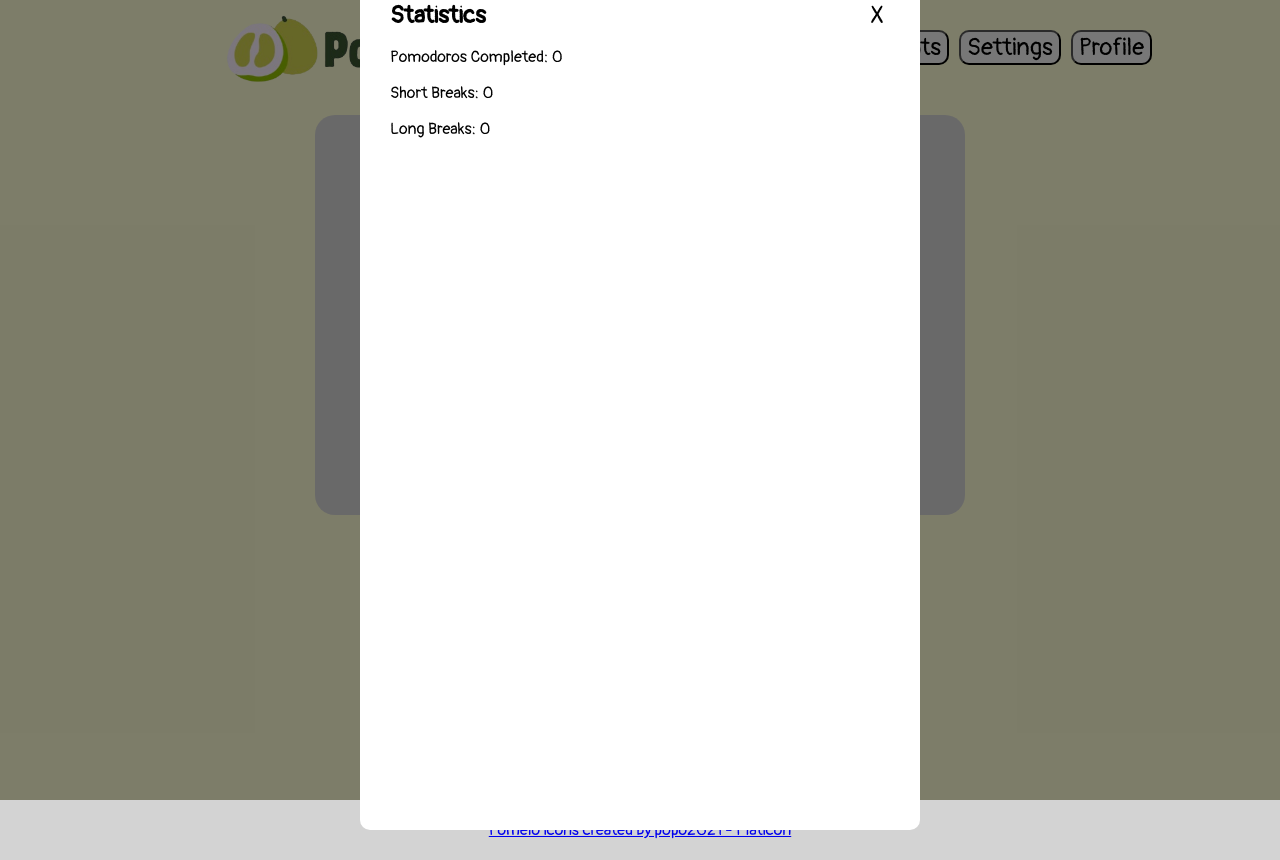
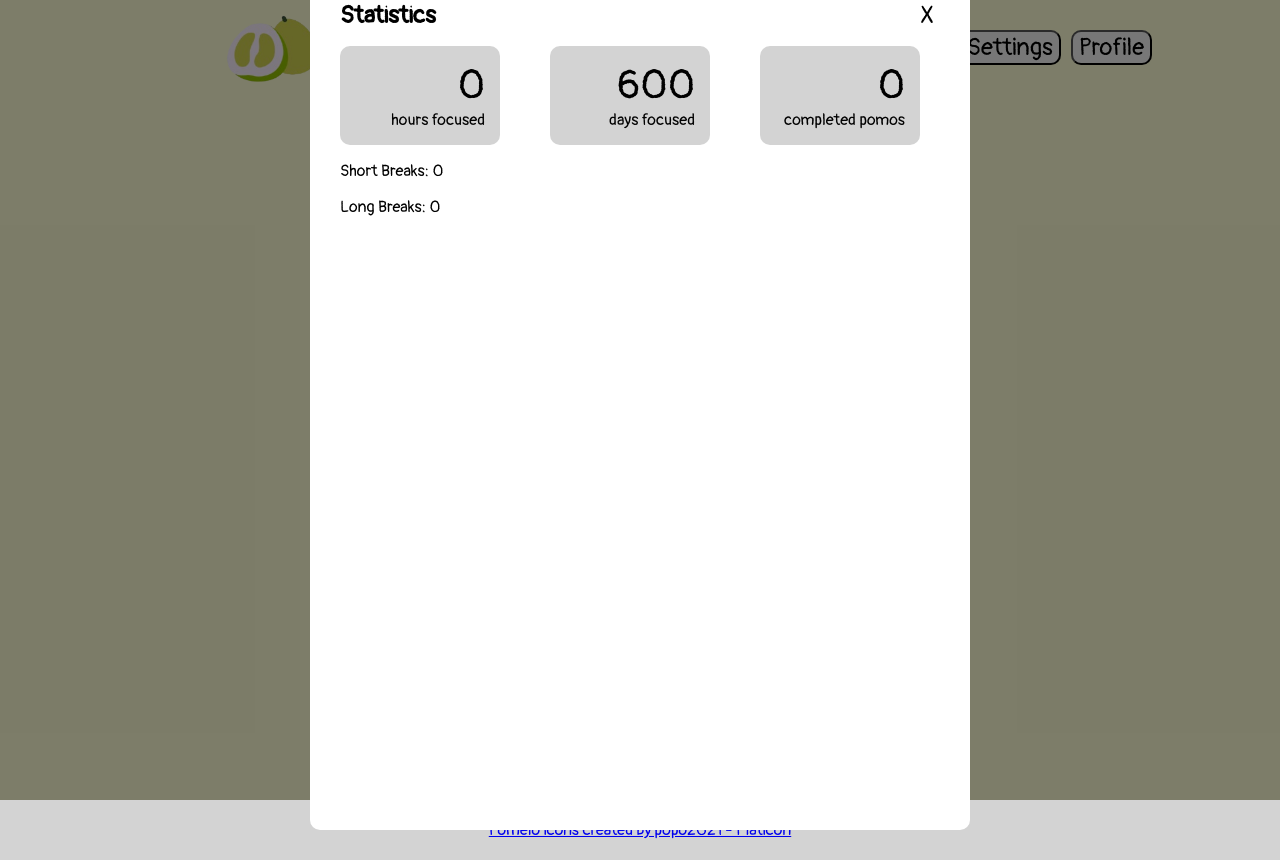
Before and after one commit to samm1c/pomolo, a React (Vite) app in the folder client/: page / in a window 1280 px wide. Both pictures are taken after a click on the button "Stats". Built offline with nearby package versions, Linux system fonts and the light colour scheme.

Commit message:
moved states again, added containers to stats for styling

```diff
--- a/client/src/App.css
+++ b/client/src/App.css
@@ -118,7 +118,7 @@ button {
     background: white;
     padding: 30px;
     border-radius: 10px;
-    width: 500px;
+    width: 600px;
     height: 800px;
 }
 
@@ -126,6 +126,7 @@ button {
     display: flex;
     justify-content: space-between;
     align-items: center;
+    margin-bottom: 15px;
 }
 
 .x-button {
@@ -136,3 +137,21 @@ button {
 h2 {
     margin: 0;
 }
+
+.stat-box {
+    background: lightgray;
+    width: 130px;
+    border-radius: 10px;
+    padding: 15px;
+    text-align: right;
+}
+
+.stat-num {
+    font-size: 40px;
+}
+
+.stat-container {
+    display: flex;
+    justify-content: row;
+    gap: 50px;
+}
--- a/client/src/App.jsx
+++ b/client/src/App.jsx
@@ -18,11 +18,6 @@ function App() {
     setSessions(prev => [...prev, newSession]); // append to list
   };
 
-  // counter functions
-  const numPomos = sessions.filter(session => session.type === "pomo").length;
-  const numShort = sessions.filter(session => session.type === "short").length;
-  const numLong = sessions.filter(session => session.type === "long").length;
-
   return (
     <div className='app'>
       <main>
@@ -41,15 +36,13 @@ function App() {
         </div>
 
         <Timer
-          numPommos={numPomos}
+          sessions={sessions}
           onSessionComplete={addSession}
         />
 
         {showStats && (<Stats
           onClose={() => setShowStats(false)}
-          numPomos={numPomos}
-          numShort={numShort}
-          numLong={numLong}
+          sessions={sessions}
         />)}
 
 
--- a/client/src/components/Stats.jsx
+++ b/client/src/components/Stats.jsx
@@ -1,5 +1,13 @@
 
-function Stats({ onClose, numPomos, numShort, numLong }) {
+function Stats({ onClose, sessions }) {
+    // counter functions
+    const numPomos = sessions.filter(session => session.type === "pomo").length;
+    const numShort = sessions.filter(session => session.type === "short").length;
+    const numLong = sessions.filter(session => session.type === "long").length;
+    const totalHours = sessions
+        .filter(session => session.type === "pomo")
+        .reduce((total, session) => total + session.duration, 0);
+
     return (
         <div className="stats-overlay">
             <div className="stats-window">
@@ -7,7 +15,21 @@ function Stats({ onClose, numPomos, numShort, numLong }) {
                     <h2>Statistics</h2>
                     <button className="x-button" onClick={onClose}>X</button>
                 </div>
-                <p>Pomodoros Completed: {numPomos}</p>
+
+                <div className="stat-container">
+                    <div className="stat-box">
+                        <div className="stat-num">{totalHours}</div>
+                        <div>hours focused</div>
+                    </div>
+                    <div className="stat-box">
+                        <div className="stat-num">600</div>
+                        <div>days focused</div>
+                    </div>
+                    <div className="stat-box">
+                        <div className="stat-num">{numPomos}</div>
+                        <div>completed pomos</div>
+                    </div>
+                </div>
                 <p>Short Breaks: {numShort}</p>
                 <p>Long Breaks: {numLong}</p>
             </div>
--- a/client/src/components/Timer.jsx
+++ b/client/src/components/Timer.jsx
@@ -2,11 +2,13 @@ import { useState, useEffect } from 'react'
 import skipIcon from '../assets/skip.webp'
 
 // function Timer({ initialSeconds = 1, shortSeconds = 2, longSeconds = 3 }) { // default is 25 mins = 1500 sec
-function Timer({ numPomos, onSessionComplete, initialSeconds = 1, shortSeconds = 2, longSeconds = 3 }) { // default is 25 mins = 1500 sec
+function Timer({ sessions, onSessionComplete, initialSeconds = 1, shortSeconds = 2, longSeconds = 3 }) { // 1500, 300, 900
     // initialize state
     const [seconds, setSeconds] = useState(initialSeconds);
     const [isActive, setIsActive] = useState(false);
     const [mode, setMode] = useState("pomo");
+
+    const numPomos = sessions.filter(session => session.type === "pomo").length;
 
     useEffect(() => {
         if (!isActive) return;
```
